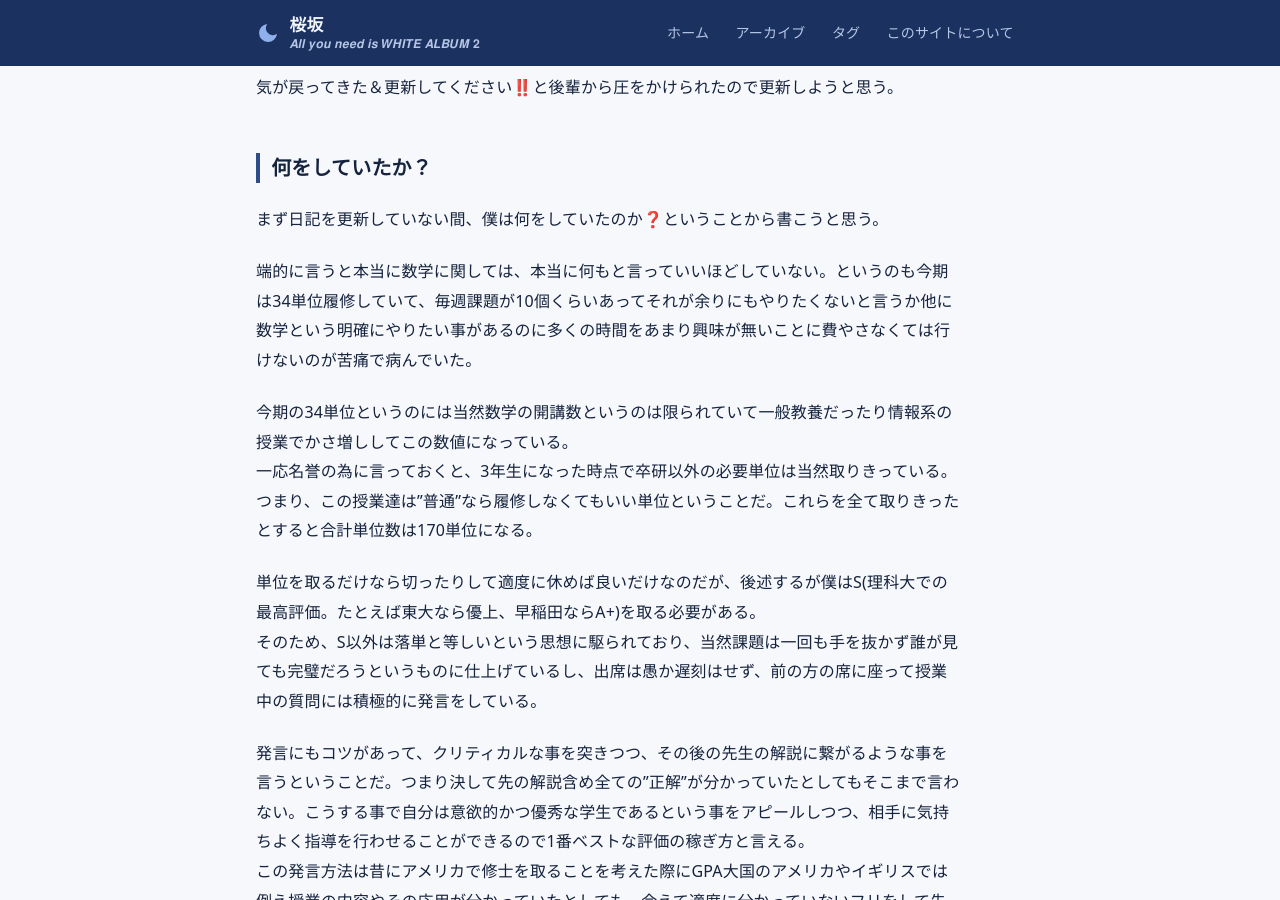
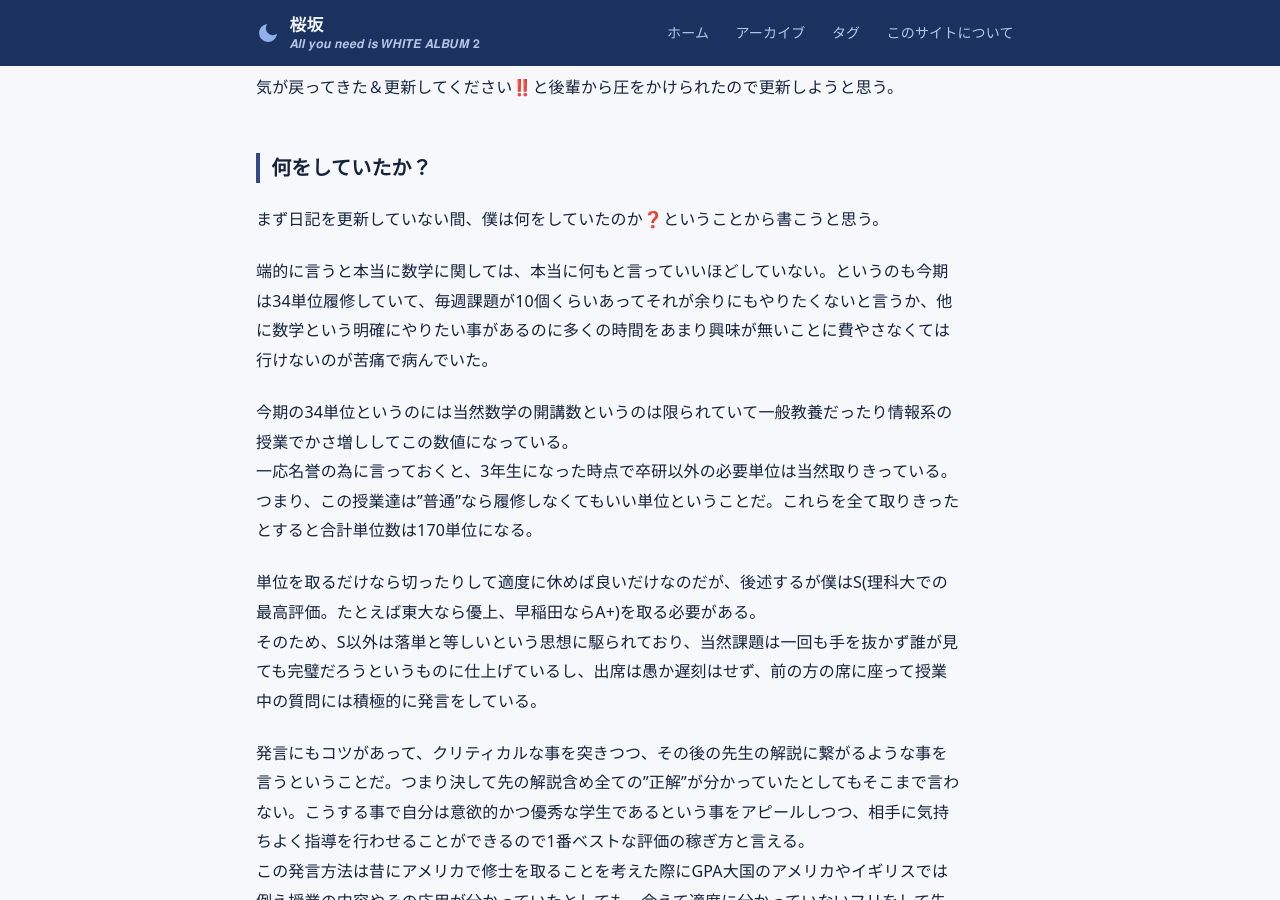
Before and after one commit to sakurazaka-math/sakurazaka-math.github.io, a Jekyll site: the page built from _posts/2026-10-25-day22.md, in a window 1280 px wide and 900 px high, scrolled down 366 px. Built offline with Jekyll 4.4.1, drawn with Linux system fonts in a browser that asks for light colours.

Commit message:
2026-10-25-day22.md を更新

```diff
--- a/_posts/2026-10-25-day22.md
+++ b/_posts/2026-10-25-day22.md
@@ -10,7 +10,7 @@ mood: 日による
 ## 何をしていたか？
 まず日記を更新していない間、僕は何をしていたのか❓ということから書こうと思う。
 
-端的に言うと本当に数学に関しては、本当に何もと言っていいほどしていない。というのも今期は34単位履修していて、毎週課題が10個くらいあってそれが余りにもやりたくないと言うか他に数学という明確にやりたい事があるのに多くの時間をあまり興味が無いことに費やさなくては行けないのが苦痛で病んでいた。
+端的に言うと本当に数学に関しては、本当に何もと言っていいほどしていない。というのも今期は34単位履修していて、毎週課題が10個くらいあってそれが余りにもやりたくないと言うか、他に数学という明確にやりたい事があるのに多くの時間をあまり興味が無いことに費やさなくては行けないのが苦痛で病んでいた。
 
 今期の34単位というのには当然数学の開講数というのは限られていて一般教養だったり情報系の授業でかさ増ししてこの数値になっている。
 一応名誉の為に言っておくと、3年生になった時点で卒研以外の必要単位は当然取りきっている。つまり、この授業達は”普通”なら履修しなくてもいい単位ということだ。これらを全て取りきったとすると合計単位数は170単位になる。
```
